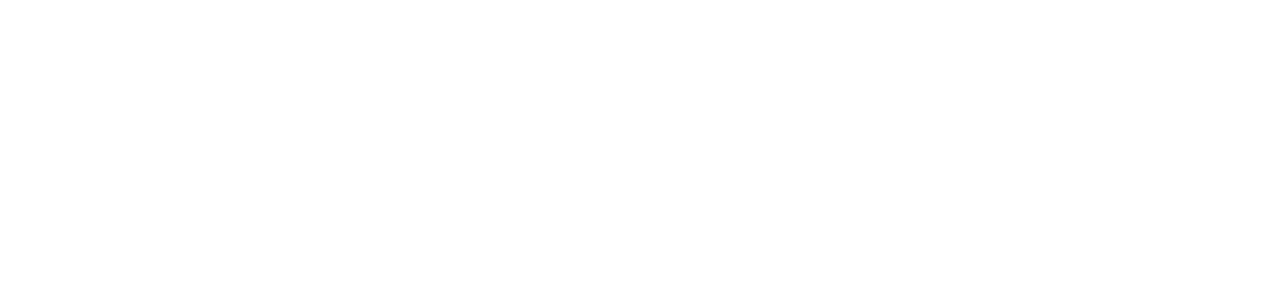
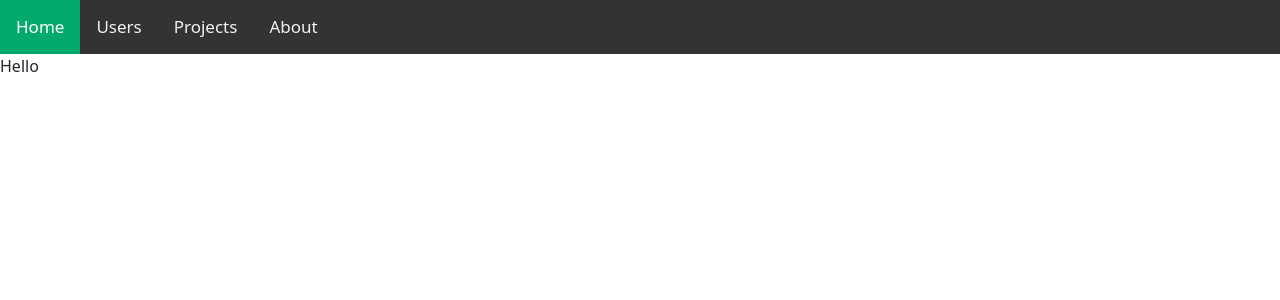
Before and after one commit to dinhthanhhai/managing_feweb, a React (Create React App) app: page / in a window 1280 px wide. Shown: the top 300 px of the page. Built offline with nearby package versions, Linux system fonts and the light colour scheme; sample sign-in values are in the browser's storage.

Commit message:
Private routes

```diff
--- a/src/App.js
+++ b/src/App.js
@@ -1,40 +1,30 @@
 import "./App.scss";
 import Nav from "./components/Navigation/Nav";
-import { BrowserRouter, Routes, Route } from "react-router-dom";
-import Login from "./components/Login/Login";
-import Register from "./components/Register/Register";
 import "bootstrap/dist/css/bootstrap.min.css";
 import { ToastContainer } from "react-toastify";
 import "react-toastify/dist/ReactToastify.css";
-import Users from "./components/ManageUsers/Users";
 import { useEffect, useState } from "react";
-import _ from "lodash";
+import AppRoutes from "./routes/AppRoutes";
 
 function App() {
-  const [account, setAccount] = useState("");
+  // const [account, setAccount] = useState("");
 
-  useEffect(() => {
-    let session = sessionStorage.getItem("account");
-    if (session) {
-      setAccount(JSON.parse(session));
-    }
-  }, []);
+  // useEffect(() => {
+  //   let session = sessionStorage.getItem("account");
+  //   if (session) {
+  //     setAccount(JSON.parse(session));
+  //   }
+  // }, []);
+
   return (
-    <BrowserRouter>
+    <>
+      <div className="app-header">
+        <Nav />
+      </div>
       <div className="app-container">
-        {account && !_.isEmpty(account) && account.isAuthenticated && <Nav />}
-        <Routes>
-          <Route path="/news"></Route>
-          <Route path="/contact"></Route>
-          <Route path="/about"></Route>
-          <Route path="/"></Route>
-          <Route path="/login" element={<Login />}></Route>
-          <Route path="/register" element={<Register />}></Route>
-          <Route path="/users" element={<Users />}></Route>
+        <AppRoutes />
+      </div>
 
-          {/* <Route path="*" element={<NoPage />} /> */}
-        </Routes>
-      </div>
       <ToastContainer
         position="bottom-center"
         autoClose={3000}
@@ -47,7 +37,7 @@ function App() {
         pauseOnHover
         theme="light"
       />
-    </BrowserRouter>
+    </>
   );
 }
 
--- a/src/components/Login/Login.js
+++ b/src/components/Login/Login.js
@@ -1,4 +1,4 @@
-import React, { useState } from "react";
+import React, { useEffect, useState } from "react";
 import "./Login.scss";
 import { useNavigate } from "react-router-dom";
 import { toast } from "react-toastify";
@@ -42,12 +42,29 @@ const Login = (props) => {
       };
       sessionStorage.setItem("account", JSON.stringify(data));
       navigate("/users");
+      window.location.reload();
     }
     if (response && response.data && +response.data.EC !== 0) {
       toast.error(response.data.EM);
     }
     console.log(">>>check data: ", response.data);
   };
+
+  //Enter to login
+  const handlePressEnter = (event) => {
+    if (event.charCode === 13 && event.code === "Enter") {
+      handleLogin();
+    }
+  };
+
+  //Logged -> Users page
+  useEffect(() => {
+    let session = sessionStorage.getItem("account");
+    if (session) {
+      navigate("/users");
+      window.location.reload();
+    }
+  }, []);
 
   return (
     <div className="login-container">
@@ -83,6 +100,7 @@ const Login = (props) => {
                   : "form-control is-invalid"
               }
               onChange={(event) => setPassword(event.target.value)}
+              onKeyPress={(event) => handlePressEnter(event)}
             />
             <button
               className="btn btn-primary"
--- a/src/components/ManageUsers/Users.js
+++ b/src/components/ManageUsers/Users.js
@@ -1,15 +1,4 @@
-import { useEffect } from "react";
-import { useNavigate } from "react-router-dom";
-
 const Users = (props) => {
-  const navigate = useNavigate();
-
-  useEffect(() => {
-    let session = sessionStorage.getItem("account");
-    if (!session) {
-      navigate("/login");
-    }
-  }, []);
   return <div>User component</div>;
 };
 
--- a/src/components/Navigation/Nav.js
+++ b/src/components/Navigation/Nav.js
@@ -1,15 +1,29 @@
-import React from "react";
+import React, { useEffect, useState } from "react";
 import "./Nav.scss";
-import { NavLink } from "react-router-dom";
+import { NavLink, useLocation } from "react-router-dom";
 
 const Nav = (props) => {
+  const [isShow, setIsShow] = useState(true);
+  let location = useLocation();
+
+  useEffect(() => {
+    let session = sessionStorage.getItem("account");
+    if (location.pathname === "/login" || !session) {
+      setIsShow(false);
+    }
+  }, []);
+
   return (
-    <div class="topnav">
-      <NavLink to="/">Home</NavLink>
-      <NavLink to="/news">News</NavLink>
-      <NavLink to="/contact">Contact</NavLink>
-      <NavLink to="/about">About</NavLink>
-    </div>
+    <>
+      {isShow === true && (
+        <div className="topnav">
+          <NavLink to="/">Home</NavLink>
+          <NavLink to="/users">Users</NavLink>
+          <NavLink to="/projects">Projects</NavLink>
+          <NavLink to="/about">About</NavLink>
+        </div>
+      )}
+    </>
   );
 };
 
--- a/src/index.js
+++ b/src/index.js
@@ -2,11 +2,14 @@ import React from "react";
 import ReactDOM from "react-dom/client";
 import App from "./App";
 import reportWebVitals from "./reportWebVitals";
+import { BrowserRouter, Routes, Route } from "react-router-dom";
 
 const root = ReactDOM.createRoot(document.getElementById("root"));
 root.render(
   <React.StrictMode>
-    <App />
+    <BrowserRouter>
+      <App />
+    </BrowserRouter>
   </React.StrictMode>
 );
 
--- /dev/null
+++ b/src/routes/AppRoutes.js
@@ -0,0 +1,23 @@
+import React from "react";
+import { Routes, Route, BrowserRouter } from "react-router-dom";
+import Login from "../components/Login/Login";
+import Register from "../components/Register/Register";
+import Users from "../components/ManageUsers/Users";
+import PrivateRoutes from "./PrivateRoutes";
+
+const AppRoutes = (props) => {
+  return (
+    <>
+      <PrivateRoutes path="/users" element={<Users />} />
+      <PrivateRoutes path="/projects" element={<div>Project</div>} />
+
+      <Routes>
+        <Route path="/login" element={<Login />} />
+        <Route path="/register" element={<Register />} />
+        <Route path="/" element={<div>Hello</div>} />
+      </Routes>
+    </>
+  );
+};
+
+export default AppRoutes;
--- /dev/null
+++ b/src/routes/PrivateRoutes.js
@@ -0,0 +1,24 @@
+import { Routes, Route } from "react-router-dom";
+import { useEffect } from "react";
+import { useNavigate } from "react-router-dom";
+
+const PrivateRoutes = (props) => {
+  const navigate = useNavigate();
+
+  useEffect(() => {
+    let session = sessionStorage.getItem("account");
+    if (!session) {
+      navigate("/login");
+    }
+  }, []);
+
+  return (
+    <>
+      <Routes>
+        <Route path={props.path} element={props.element} />;
+      </Routes>
+    </>
+  );
+};
+
+export default PrivateRoutes;
```
Also changed, not shown: src/routes/DevRoutes.js (added), src/routes/LeaderRoutes.js (added).
